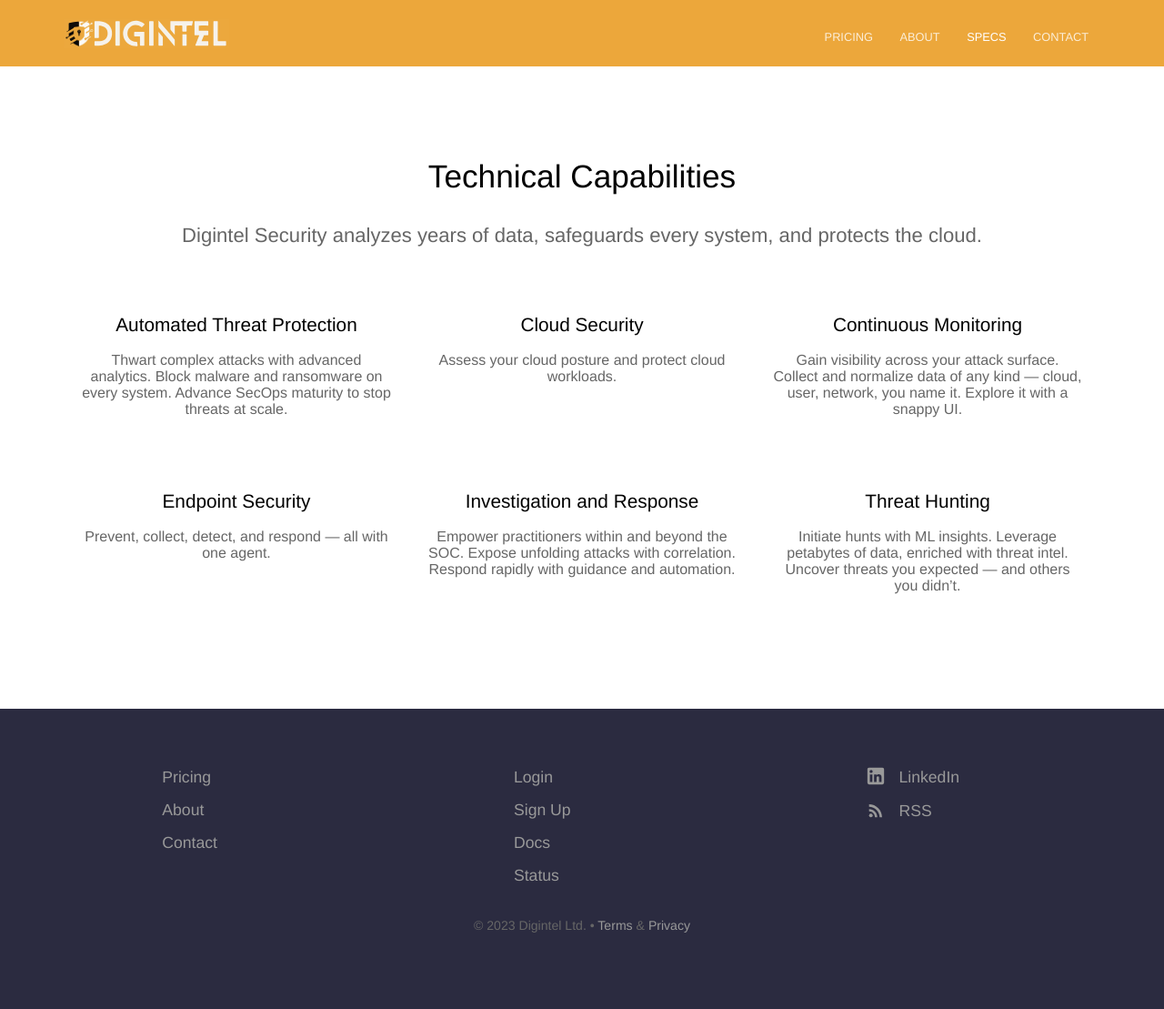
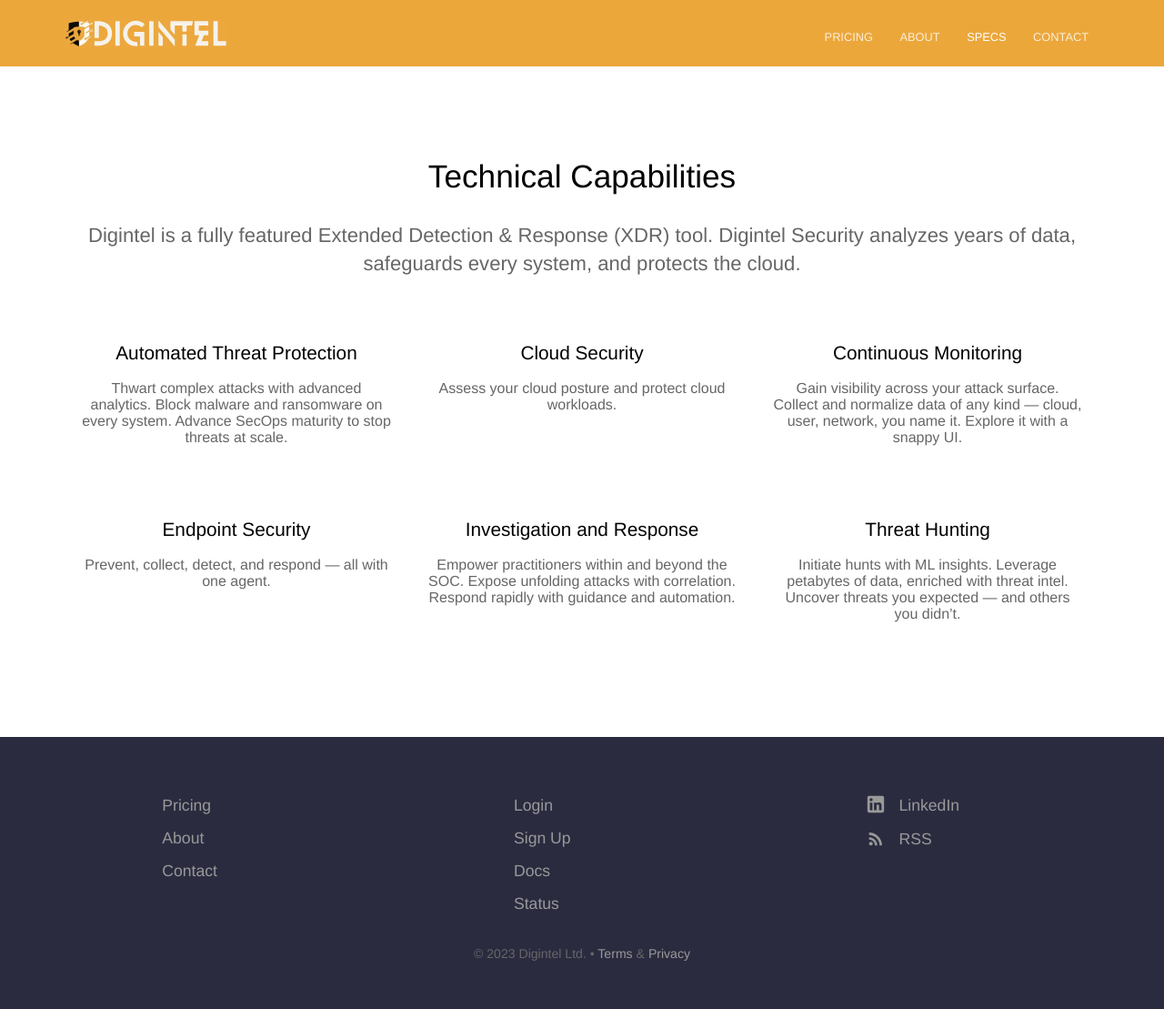
Before and after one commit to Josh-moreton/Josh-moreton.github.io, a Jekyll site: the page built from specs.html, in a window 1280 px wide. Shown: the whole page at 91% size. Built offline with Jekyll 4.4.1, drawn with Linux system fonts in a browser that asks for light colours; before the commit the page ends 1078 px from its top, so only the background shows below that.

Commit message:
adding XDR

```diff
--- a/specs.html
+++ b/specs.html
@@ -1,6 +1,7 @@
 ---
 title: Technical Capabilities
 description: >-
+  Digintel is a fully featured Extended Detection & Response (XDR) tool.
   Digintel Security analyzes years of data, safeguards every system, and protects the cloud.
 ---
 
```
